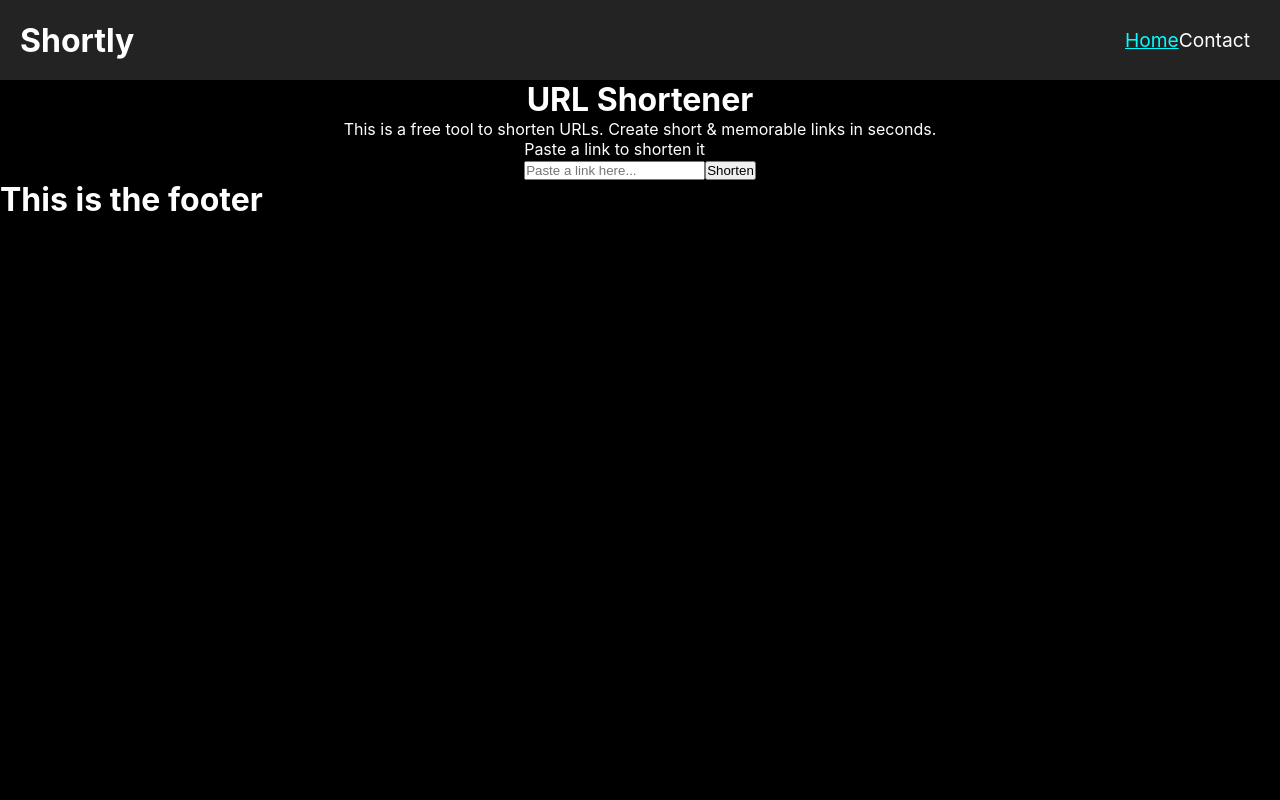
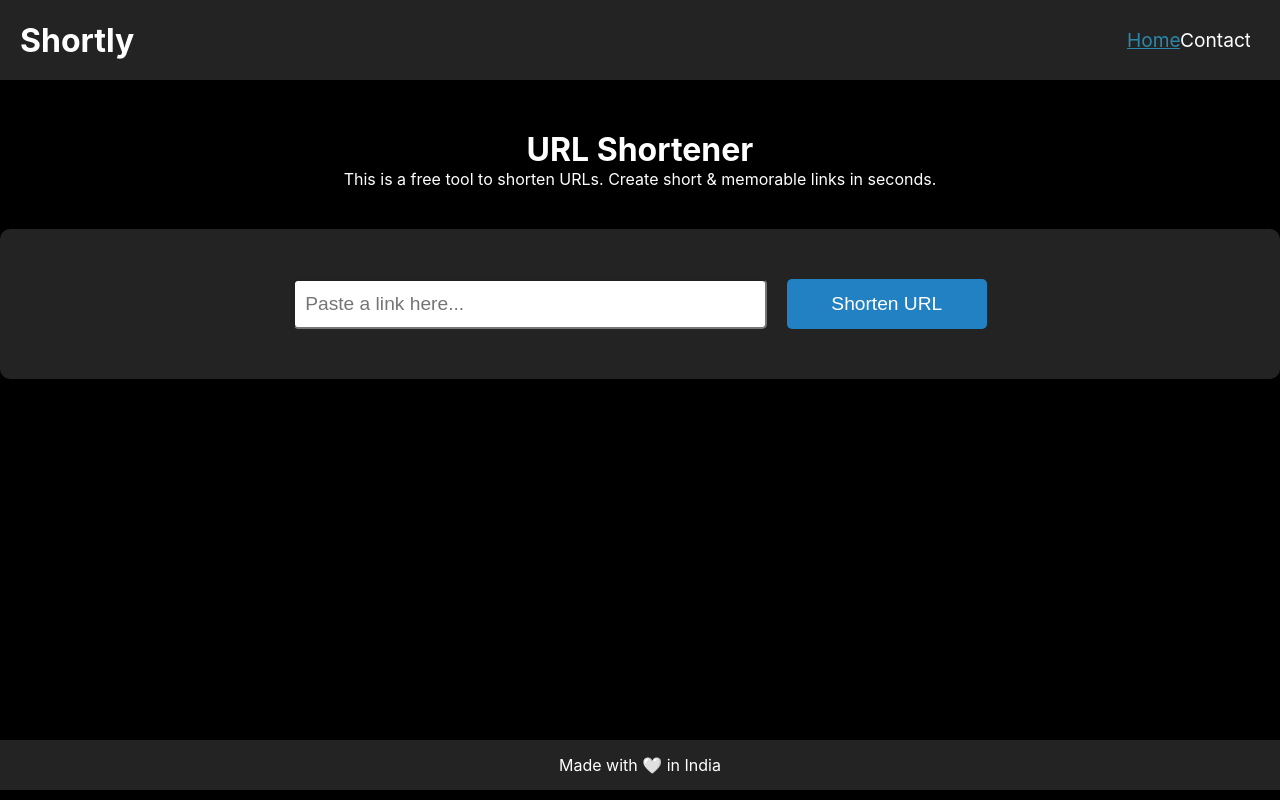
Before and after one commit to pesto-students/p2-kapil-shiv123-max, a React (Create React App) app in the folder Week-10/url-shortener/: page / in a window 1280 px wide. Built offline with nearby package versions, Linux system fonts and the light colour scheme.

Commit message:
all components styled and functionalities completed

```diff
--- a/Week-10/url-shortener/package.json
+++ b/Week-10/url-shortener/package.json
@@ -11,6 +11,7 @@
     "react-dom": "^18.2.0",
     "react-router-dom": "^6.3.0",
     "react-scripts": "5.0.1",
+    "react-toastify": "^9.0.6",
     "web-vitals": "^2.1.4"
   },
   "scripts": {
--- a/Week-10/url-shortener/src/App.css
+++ b/Week-10/url-shortener/src/App.css
@@ -2,6 +2,7 @@
   box-sizing: border-box;
   margin: 0;
   padding: 0;
+  overflow-x: hidden;
 }
 
 body {
--- a/Week-10/url-shortener/src/App.js
+++ b/Week-10/url-shortener/src/App.js
@@ -4,6 +4,7 @@ import Home from "./components/Home";
 import Contact from "./components/Contact";
 import Footer from "./components/Footer";
 import Header from "./components/Header";
+import "react-toastify/dist/ReactToastify.css";
 
 function App() {
   return (
--- a/Week-10/url-shortener/src/components/Contact/index.js
+++ b/Week-10/url-shortener/src/components/Contact/index.js
@@ -1,7 +1,8 @@
 import React from "react";
+import "./style.css"
 
 const Contact = () => {
-  return <h1>Contact Page</h1>;
+  return <div className="contactContainer">Contact Us</div>;
 };
 
 export default Contact;
--- /dev/null
+++ b/Week-10/url-shortener/src/components/Contact/style.css
@@ -0,0 +1,3 @@
+.contactContainer {
+  min-height: 80vh;
+}
--- a/Week-10/url-shortener/src/components/Footer/index.js
+++ b/Week-10/url-shortener/src/components/Footer/index.js
@@ -1,7 +1,12 @@
 import React from "react";
+import "./style.css"
 
 const Footer = () => {
-  return <h1>This is the footer</h1>;
+  return (
+    <div className="footerContainer">
+      <p>Made with 🤍 in India</p>
+    </div>
+  );
 };
 
 export default Footer;
--- /dev/null
+++ b/Week-10/url-shortener/src/components/Footer/style.css
@@ -0,0 +1,8 @@
+.footerContainer {
+  display: flex;
+  justify-content: center;
+  align-items: center;
+  background-color: #232323;
+  margin-top: 20px;
+  height: 50px;
+}
--- a/Week-10/url-shortener/src/components/Header/index.js
+++ b/Week-10/url-shortener/src/components/Header/index.js
@@ -4,7 +4,7 @@ import "./style.css";
 
 const Header = () => {
   let activeStyle = {
-    color: "cyan",
+    color: "#2c88aa",
     textDecoration: "underline",
   };
   return (
--- a/Week-10/url-shortener/src/components/Header/style.css
+++ b/Week-10/url-shortener/src/components/Header/style.css
@@ -23,15 +23,11 @@
 }
 
 .link {
-    font-size: 1.2rem;
-    color: white;
-    text-decoration: none;
+  font-size: 1.2rem;
+  color: white;
+  text-decoration: none;
 }
 
 .link:hover {
-    text-decoration: underline;
+  text-decoration: underline;
 }
-
-.active{
-    color: aquamarine;
-}
--- a/Week-10/url-shortener/src/components/Home/index.js
+++ b/Week-10/url-shortener/src/components/Home/index.js
@@ -1,5 +1,6 @@
 import React, { useState, useEffect } from "react";
 import "./style.css";
+import { ToastContainer, toast } from "react-toastify";
 
 const Home = () => {
   const [link, setLink] = useState("");
@@ -7,7 +8,6 @@ const Home = () => {
     localStorage.getItem("list") ? JSON.parse(localStorage.getItem("list")) : []
   );
   const [result, setResult] = useState("");
-  const [copyText, setCopyText] = useState("Copy To Clipboard");
   const handleChange = (e) => {
     setLink(e.target.value);
   };
@@ -16,8 +16,33 @@ const Home = () => {
     localStorage.setItem("list", JSON.stringify(list));
   }, [list]);
 
+  function validURL(str) {
+    var pattern = new RegExp(
+      "^(https?:\\/\\/)?" + // protocol
+        "((([a-z\\d]([a-z\\d-]*[a-z\\d])*)\\.)+[a-z]{2,}|" + // domain name
+        "((\\d{1,3}\\.){3}\\d{1,3}))" + // OR ip (v4) address
+        "(\\:\\d+)?(\\/[-a-z\\d%_.~+]*)*" + // port and path
+        "(\\?[;&a-z\\d%_.~+=-]*)?" + // query string
+        "(\\#[-a-z\\d_]*)?$",
+      "i"
+    ); // fragment locator
+    return !!pattern.test(str);
+  }
+
   const handleSubmit = (e) => {
     e.preventDefault();
+    if (!validURL(link) || link.length === 0) {
+      toast.error("Invalid URL!", {
+        position: "top-center",
+        autoClose: 2000,
+        hideProgressBar: false,
+        closeOnClick: true,
+        pauseOnHover: true,
+        draggable: true,
+        progress: undefined,
+      });
+      return;
+    }
     // shorten logic
     fetch(`https://api.shrtco.de/v2/shorten?url=${link}`)
       .then((res) => {
@@ -40,66 +65,113 @@ const Home = () => {
       .catch((err) => {
         console.log(err);
       });
+    setLink("");
   };
 
   const spliceLongURL = (longURL) => {
-    return longURL.slice(0, 50) + "...";
+    return longURL.slice(0, 40) + "...";
   };
 
   function copyTextToClipboard(text) {
     if ("clipboard" in navigator) {
-      // setCopyText("Copied to Clipboard");
       navigator.clipboard.writeText(text);
     } else {
       document.execCommand("copy", true, text);
     }
-    setCopyText("Copied to Clipboard");
+    toast.success("Link Copied!", {
+      position: "top-center",
+      autoClose: 2000,
+      hideProgressBar: false,
+      closeOnClick: true,
+      pauseOnHover: true,
+      draggable: true,
+      progress: undefined,
+    });
   }
+
+  const deleteItem = (shortURL) => {
+    const updatedList = JSON.parse(localStorage.getItem("list")).filter(
+      (item) => item.shortURL !== shortURL
+    );
+    localStorage.setItem("list", JSON.stringify(updatedList));
+    setList(updatedList);
+  };
 
   return (
     <div className="homeContainer">
+      <ToastContainer
+        position="top-center"
+        autoClose={2000}
+        hideProgressBar={false}
+        newestOnTop={false}
+        closeOnClick
+        rtl={false}
+        pauseOnFocusLoss
+        draggable
+        pauseOnHover
+        toastClassName="dark-toast"
+        theme="dark"
+      />
+      <div className="intro">
         <h1>URL Shortener</h1>
         <p>
           This is a free tool to shorten URLs. Create short & memorable links in
           seconds.
         </p>
+      </div>
       <div className="shortenerBox">
-        <p>Paste a link to shorten it</p>
-        <form onSubmit={handleSubmit}>
+        <form className="shortenForm" onSubmit={handleSubmit}>
           <input
             type="text"
             value={link}
             onChange={handleChange}
             placeholder="Paste a link here..."
+            className="linkInput"
           />
-          <button onClick={(e) => handleSubmit(e)}>Shorten</button>
+          <button className="shortenButton" onClick={(e) => handleSubmit(e)}>
+            Shorten URL
+          </button>
         </form>
+        {result ? (
           <div className="resultWrapper">
-          {result ? (
-            <div className="result">
-              <div>{result}</div>
-              <button onClick={() => copyTextToClipboard(result)}>
-                {copyText}
+            <div className="resultText">{result}</div>
+            <button
+              className="shortenButton"
+              onClick={() => copyTextToClipboard(result)}
+            >
+              Copy to Clipboard
             </button>
           </div>
         ) : null}
       </div>
-
       <div className="listBox">
-          {/* {JSON.parse(localStorage.getItem("list")).length === 0 ? null : (
-            <h3>Recent URLs</h3>
-          )} */}
+        {list.length === 0 ? null : <h2>Recent URLs</h2>}
         {list?.map((item, index) => {
           return (
+            <div className="listItemContainer">
               <div className="listItem" key={index}>
-                <p>
-                  {index + 1}. {spliceLongURL(item.longURL)}
-                </p>
-                <p>{item.shortURL}</p>
+                <p className="longURL">{spliceLongURL(item.longURL)}</p>
+                <a
+                  rel="noreferrer"
+                  target="_blank"
+                  href={item.shortURL}
+                  className="shortURL"
+                >
+                  {item.shortURL}
+                </a>
+                <button
+                  onClick={() => {
+                    copyTextToClipboard(item.shortURL);
+                  }}
+                  className="listButton"
+                >
+                  Copy
+                </button>
+              </div>
+              <span onClick={() => deleteItem(item.shortURL)}>X</span>
             </div>
           );
         })}
-        </div>
       </div>
     </div>
   );
--- a/Week-10/url-shortener/src/components/Home/style.css
+++ b/Week-10/url-shortener/src/components/Home/style.css
@@ -1,5 +1,133 @@
 .homeContainer {
-    display: flex;
-    flex-direction: column;
-    align-items: center;
+  display: flex;
+  flex-direction: column;
+  align-items: center;
+  min-height: 80vh;
 }
+
+.intro {
+  display: flex;
+  align-items: center;
+  flex-direction: column;
+  margin-top: 50px;
+  margin-bottom: 20px;
+}
+
+.shortenerBox {
+  width: 100%;
+  background-color: #232323;
+  padding: 50px;
+  border-radius: 10px;
+  margin: 20px 0;
+}
+
+.shortenForm {
+  display: flex;
+  justify-content: center;
+  height: 50px;
+}
+
+.linkInput {
+  width: 37vw;
+  height: 100%;
+  border-radius: 5px;
+  padding: 10px;
+  margin-right: 20px;
+  font-size: 1.2rem;
+}
+
+.shortenButton {
+  width: 200px;
+  border-radius: 5px;
+  font-size: 1.2rem;
+  cursor: pointer;
+  height: 100%;
+  background-color: #2281c2;
+  color: white;
+  border: none;
+}
+
+.shortenButton:hover {
+  background-color: #2c96df;
+}
+
+.resultWrapper {
+  display: flex;
+  height: 50px;
+  color: black;
+  justify-content: center;
+  margin-top: 20px;
+}
+
+.resultText {
+  background-color: #fff;
+  width: 37vw;
+  border-radius: 5px;
+  padding: 10px;
+  margin-right: 20px;
+  font-size: 1.2rem;
+}
+
+.listBox {
+  display: flex;
+  width: 100%;
+  flex-direction: column;
+  align-items: center;
+}
+
+.listBox > h2 {
+  margin-bottom: 20px;
+}
+
+.listItemContainer {
+  display: flex;
+}
+
+.listItemContainer > span {
+  margin-top: 7px;
+  font-size: 1.1rem;
+  font-weight: 600;
+  cursor: pointer;
+}
+
+.listItemContainer > span:hover {
+  color: #2281c2;
+}
+
+.listItem {
+  display: flex;
+  height: 60px;
+  background-color: #fff;
+  color: black;
+  margin: 10px;
+  width: 52vw;
+  padding: 15px;
+  font-size: 1.2rem;
+  border-radius: 5px;
+}
+
+.longURL {
+  width: 60%;
+}
+
+.shortURL {
+  width: 30%;
+  text-decoration: none;
+  color: #2281c2;
+  font-weight: 600;
+}
+
+.listButton {
+  width: 10%;
+  border: none;
+  background-color: transparent;
+  color: #2281c2;
+  font-weight: 700;
+  font-size: 1rem;
+  cursor: pointer;
+  border-radius: 5px;
+}
+
+.listButton:hover {
+  background-color: #e3f2ff;
+}
```
Also changed, not shown: 1 other file (tests, documents, lock files or other folders). Lines whose indentation alone changed are shown as unchanged.
